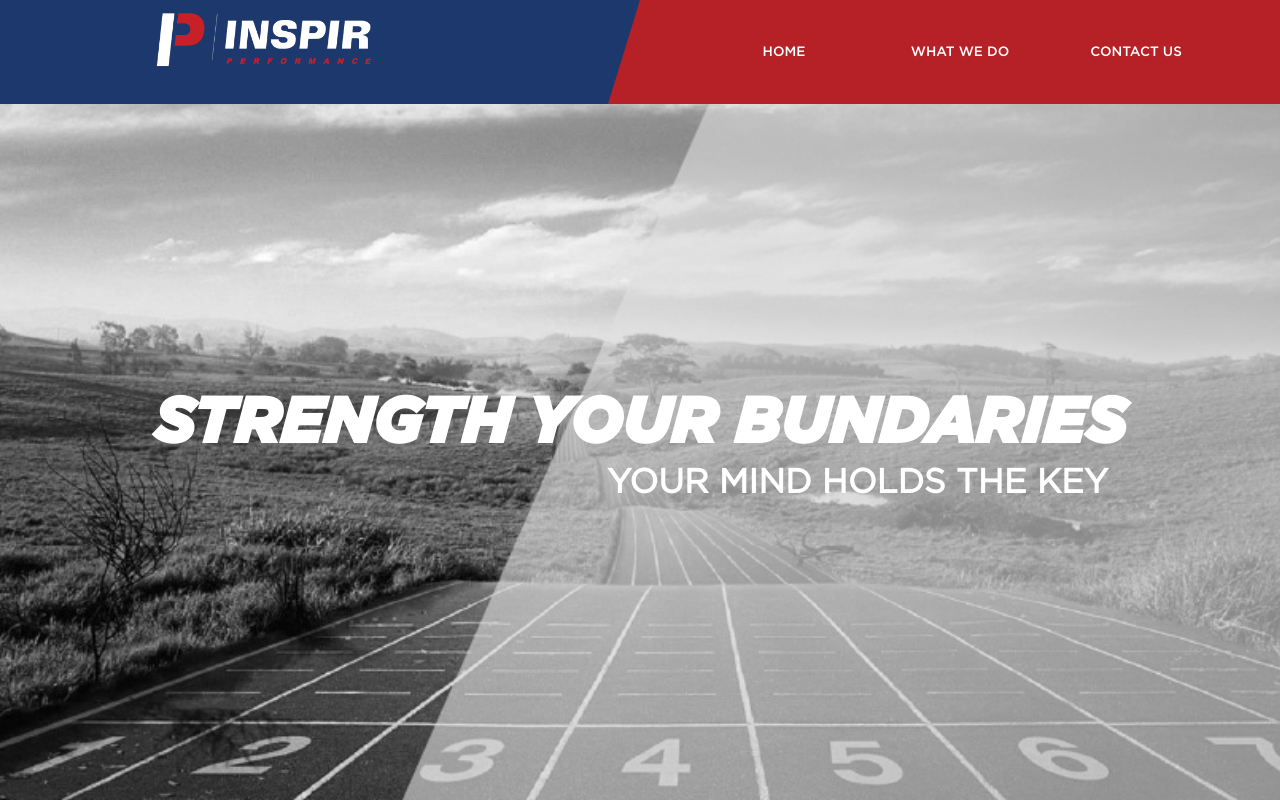
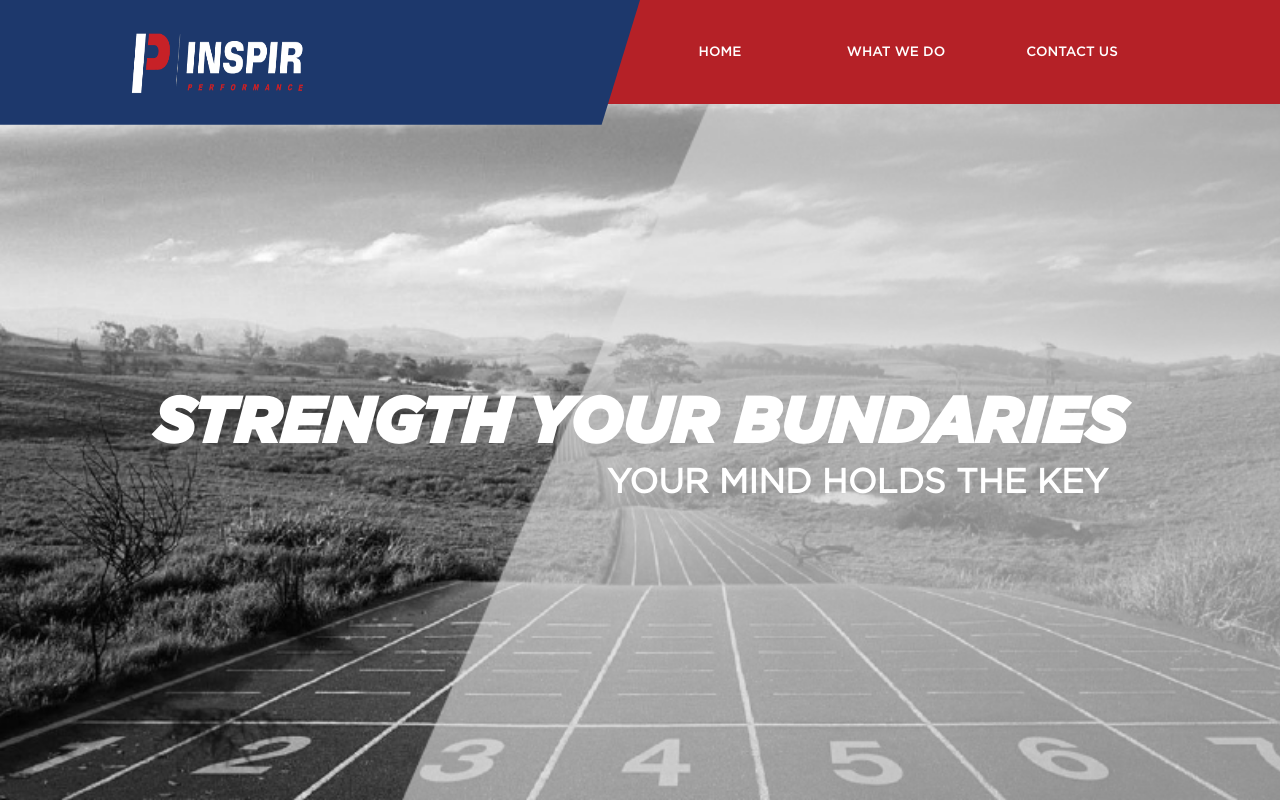
Before and after one commit to borigendiego/inspir-performance, a React (Create React App) app: page / in a window 1280 px wide. Shown: the top 800 px of the page. Built offline with nearby package versions, Linux system fonts and the light colour scheme; no server answers.

Commit message:
Header styles changes

```diff
--- a/src/components/header/header.scss
+++ b/src/components/header/header.scss
@@ -4,32 +4,47 @@
   display: flex;
   position: fixed;
   margin: 0;
-  background-color: $main-red;
   z-index: 4;
   height: 13%;
+  width: 100%;
+  justify-content: flex-end;
+}
+
+.sticky {
+  .header-image-wrapper {
+    height: 100%;
+    clip-path: polygon(0 0, 100% 0, 95% 100%, 0% 100%);
+  }
 }
 
 .header-image-wrapper {
   background-color: $main-blue;
   width: 50%;
-  clip-path: polygon(0 0, 100% 0, 95% 100%, 0% 100%);
+  clip-path: polygon(0 0, 100% 0, 94% 100%, 0% 100%);
+  position: absolute;
+  left: 0;
+  height: 120%;
+  z-index: 1;
+  transition: 300ms;
+  display: flex;
+  align-items: center;
+  padding-left: 10%;
 }
 
 .header-image {
   width: 35%;
+  height: 50%;
   position: relative;
-  top: 0.5rem;
-  bottom: 1rem;
-  right: 3.5rem;
-  padding: 0.2rem 0 1.5rem 0;
 }
 
 .nav-menu {
   display: flex;
   background-color: $main-red;
-  width: 50%;
+  clip-path: polygon(5% 0, 100% 0, 100% 100%, 0 100%);
+  width: 60%;
   margin: 0;
   position: relative;
+  right: 0;
   align-items: center;
   justify-content: center;
 }
--- a/src/components/header/index.js
+++ b/src/components/header/index.js
@@ -4,7 +4,7 @@ import './header.scss';
 
 const Header = () => {
     return (
-        <div className={'header-wrapper'}>
+        <nav className={'header-wrapper'}>
             <div className={'header-image-wrapper'}>
                 <img alt={'logo'} className="header-image" src={logo} />
             </div>
@@ -13,7 +13,17 @@ const Header = () => {
                 <li className={'nav-element'}><a href={'#performance'}>WHAT WE DO</a></li>
                 <li className={'nav-element'}><a href={'#contact'}>CONTACT US</a></li>
             </ul>
-        </div>
+
+            <script type={'text/javascript'}>
+                {
+                    window.addEventListener('scroll', function() {
+                        let header = document.querySelector('nav');
+
+                        header.classList.toggle("sticky", window.scrollY > 0);
+                    })
+                }
+            </script>
+        </nav>
     )
 };
 
```
